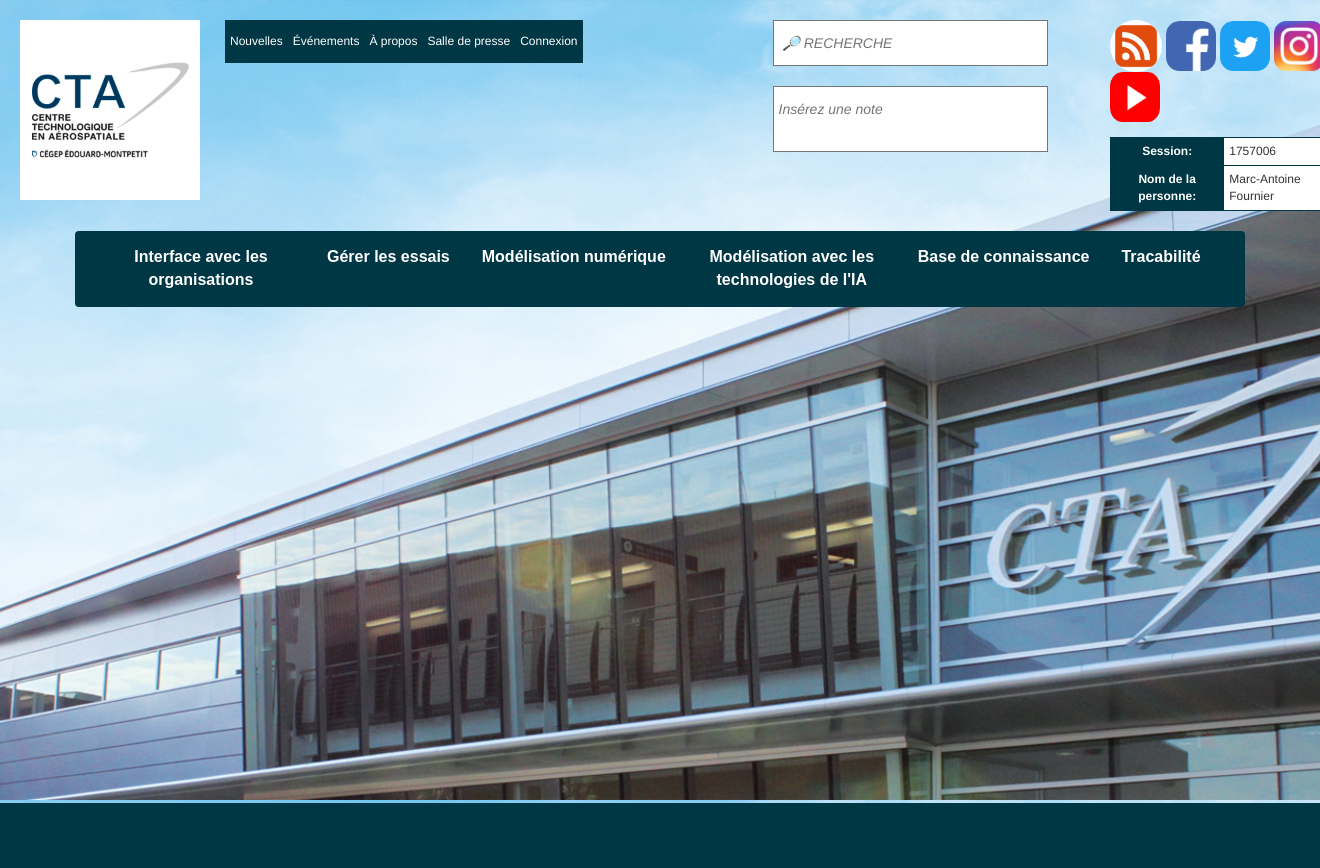
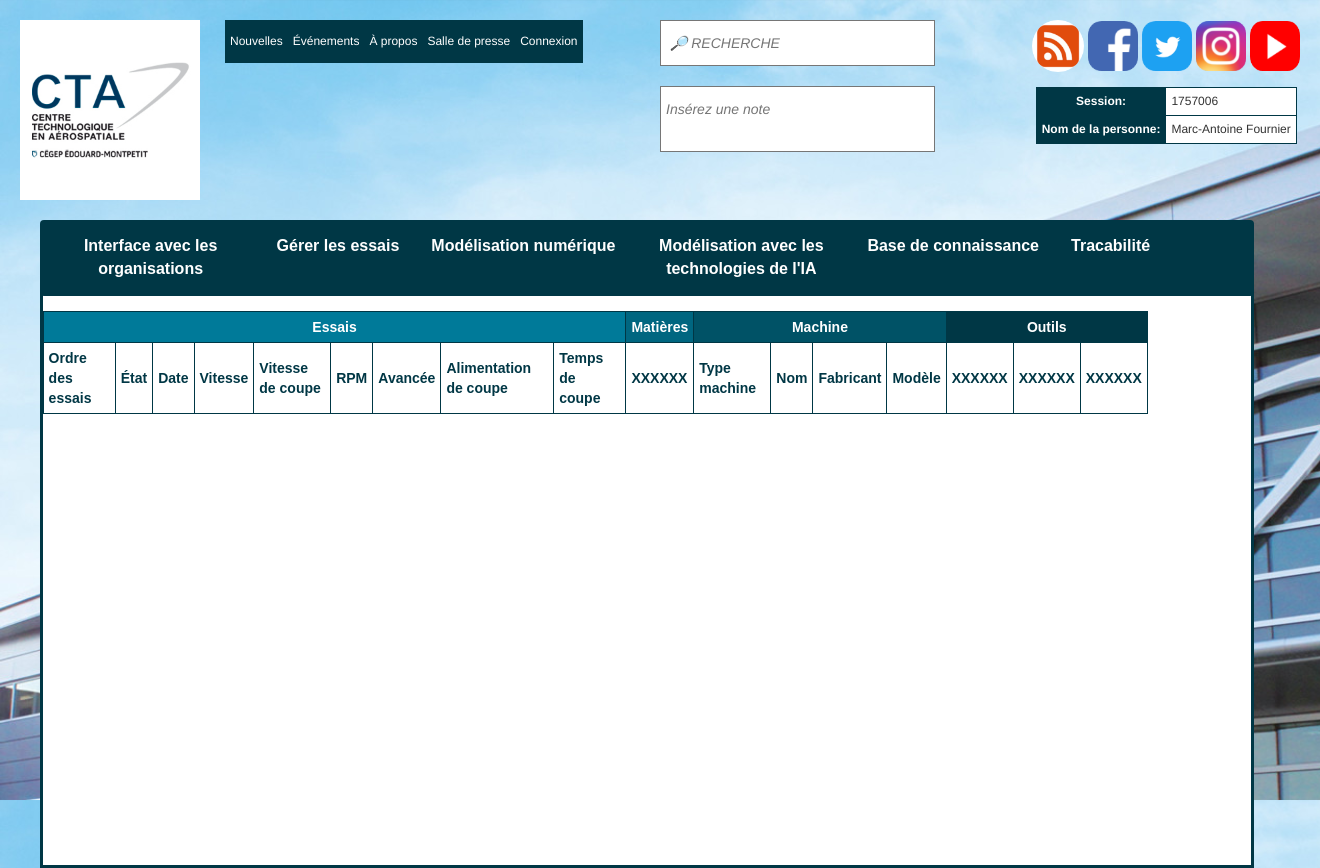
Before and after one commit to marquifournier/ProjetMaintenancePYTHON, a Django app: page /gererEssais in a window 1320 px wide. Before the commit the page ends 803 px from the top, so only its background shows below. Run offline with Django 3.2, Linux system fonts and the light colour scheme; some libraries are stand-ins or nearby versions.

Commit message:
On reprends

```diff
--- a/ProjetMaintenancePython/machines/static/machines/style.css
+++ b/ProjetMaintenancePython/machines/static/machines/style.css
@@ -22,6 +22,17 @@ body {
     color:#003745;
     font-weight: bold;
 }
+
+.container2 {
+    font-family: "Ropa Sans", sans-serif;
+    margin-top: 20px;
+    text-align: center;
+    color:#003745;
+    font-weight: bold;
+    margin-left: 3%;
+    margin-right: 5%;
+}
+
 
 .dropdown {
   float: left;
@@ -117,6 +128,12 @@ th, td {
     background-size: cover;
 }
 
+.essais{
+    background-color: #007a99;
+    color: white;
+    text-align: center;
+}
+
 .fondBlanc {
     height:74.1%;
     background-color:white;
@@ -140,8 +157,26 @@ th, td {
     text-align: center;
 }
 
+.machine{
+    background-color: #005266;
+    color: white;
+    text-align: center;
+}
+
+.matières{
+    background-color: #006680;
+    color: white;
+    text-align: center;
+}
+
 .menu {
     max-width: 220px;
+}
+
+.outils{
+    background-color: #003745;
+    color: white;
+    text-align: center;
 }
 
 .recherche {
--- a/ProjetMaintenancePython/machines/templates/machines/gererEssais.html
+++ b/ProjetMaintenancePython/machines/templates/machines/gererEssais.html
@@ -6,8 +6,42 @@
     <title>CTA | Cégep Édouard-Montpetit -Tableau de bord</title>
 {% extends "machines/header_essais.html" %}
 {% block body %}
-
-
+    <div class="container2 fondBlanc">
+        <div class="row">
+            <div class="col-lg-11">
+                <table width="100%">
+                    <thead>
+                        <tr>
+                            <th colspan="9" class="essais">Essais</th>
+                            <th colspan="1" class="matières">Matières</th>
+                            <th colspan="4" class="machine">Machine</th>
+                            <th colspan="3" class="outils">Outils</th>
+                        </tr>
+                    </thead>
+                    <tbody>
+                        <tr>
+                            <td>Ordre des essais</td>
+                            <td>État</td>
+                            <td>Date</td>
+                            <td>Vitesse</td>
+                            <td>Vitesse de coupe</td>
+                            <td>RPM</td>
+                            <td>Avancée</td>
+                            <td>Alimentation de coupe</td>
+                            <td>Temps de coupe</td>
+                            <td>XXXXXX</td>
+                            <td>Type machine</td>
+                            <td>Nom</td>
+                            <td>Fabricant</td>
+                            <td>Modèle</td>
+                            <td>XXXXXX</td>
+                            <td>XXXXXX</td>
+                            <td>XXXXXX</td>
+                        </tr>
+                    </tbody>
+                </table>
+            </div>
+        </div>
     </div>
 {% endblock %}
 </body>
--- a/ProjetMaintenancePython/machines/templates/machines/header_essais.html
+++ b/ProjetMaintenancePython/machines/templates/machines/header_essais.html
@@ -17,7 +17,8 @@
                 </a>
             </div>
         </div>
-        <div class="col-md-5 nonePadding">
+
+        <div class="col-md-4 nonePadding">
             <div class="inline">
                 <a class="sections" href="https://www.cegepmontpetit.ca/cta/nouvelles-et-evenements">
                     Nouvelles
@@ -28,7 +29,6 @@
                 <a class="sections" href="https://www.cegepmontpetit.ca/cta/a-propos-du-cta/">
                     À propos
                 </a>
-
                 <a class="sections" href="https://www.cegepmontpetit.ca/salle-de-presse">
                     Salle de presse
                 </a>
@@ -37,6 +37,7 @@
                 </a>
             </div>
         </div>
+
         <div class="col-md-3" style="padding-left: 0px">
             <form>
                 <input class="recherche" placeholder=" 🔎 RECHERCHE" type="text" id="recherche" name="recherche">
@@ -46,6 +47,8 @@
                 <textarea placeholder="Insérez une note" class="recherche" id="inserezNote" name="inserezNote" style="resize:none"></textarea>
             </form>
         </div>
+
+        <div align="center">
             <a href="https://www.google.ca/">
                 <img height="52" width="52" src="{% static 'machines/Lien.png' %}" />
             </a>
@@ -61,6 +64,7 @@
             <a href="https://www.youtube.com/">
                 <img height="50" width="50" src="{% static 'machines/Youtube.png' %}" />
              </a>
+
             <table align="center" class="session">
                 <tr>
                     <th class="mainIndexBoard">Session: </th>
@@ -72,7 +76,9 @@
                 </tr>
             </table>
         </div>
-    <div class="container navbar" style="margin-bottom: -8px;">
+    </div>
+
+    <div class="container2 navbar" style="margin-bottom: -8px;">
         <div class="test menu dropdown">
             <button class="dropbtn">Interface avec les organisations
                 <i class="fa fa-caret-down"></i>
```
Lines whose indentation alone changed are shown as unchanged.
